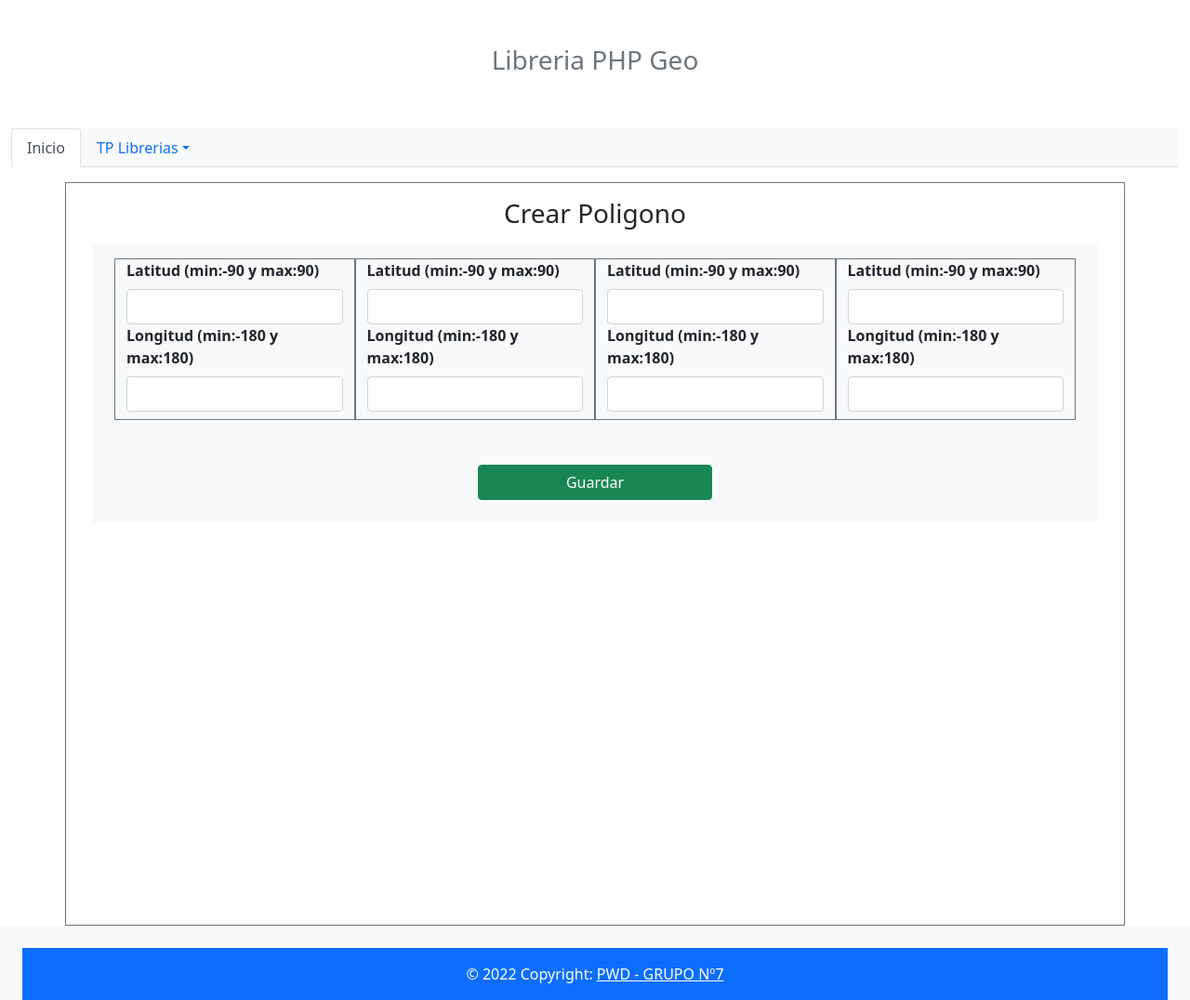
After one commit to VeronicaArceNqn/ProyectoGEO, a PHP site: page /vista/poligono/formPoligono.php in a window 1280 px wide. The commit adds this page. Shown: the whole page at 93% size. Run offline with PHP 8.4, Linux system fonts and the light colour scheme; some libraries are stand-ins or nearby versions.

Commit message:
Agregando vistas, pendiente de modificación de direccionamientos del menu

```diff
--- a/vista/estructura/header.php
+++ b/vista/estructura/header.php
@@ -4,9 +4,10 @@
   <title>Ejemplo Geolocalización</title>
   <script type="text/javascript" src="https://code.jquery.com/jquery-1.10.1.min.js"></script>
   <script type="text/javascript" src="https://maps.google.com/maps/api/js?sensor=true"></script>
-  <link rel="stylesheet" href="vista/css/bootstrap.css">
-  <link rel="stylesheet" type="text/css" href="vista/css/estilos.css">
-  <script src="vista/js/bootstrap.bundle.js"></script>
+  <link rel="stylesheet" href="<?php echo $dir?>../css/bootstrap.css">
+  <link rel="stylesheet" href="<?php echo $dir?>../css/bootstrap.css">
+  <link rel="stylesheet" type="text/css" href="<?php echo $dir?>../css/estilos.css">
+  <script src="<?php echo $dir?>../js/bootstrap.bundle.js"></script>
   <!--<script type="text/javascript" src="vista/js/mostrarMapa.js"></script>-->
 
 </head>
@@ -18,25 +19,28 @@
     <div class="pt-5">
       <ul class="nav nav-tabs navbar-light bg-light">
           <li class="nav-item">
-            <a class="nav-link active" aria-current="page" href="../../index.php">Inicio</a>
+            <a class="nav-link active" aria-current="page" href="../home/index.php">Inicio</a>
           </li>
           <li class="nav-item dropdown">
             <a class="nav-link dropdown-toggle" data-bs-toggle="dropdown" href="#" role="button" aria-expanded="false">TP Librerias</a>
             <ul class="dropdown-menu">
               <li>
-                <a class="dropdown-item" href="ingCoord.php">Cambiar formato</a>
+                <a class="dropdown-item" href="<?php echo $dir?>ingCoord.php">Cambiar formato</a>
               </li>
               <li>
-                <a class="dropdown-item" href="cuaCoord.php">Mostrar 4 coordenadas</a>
+                <a class="dropdown-item" href="<?php echo $dir?>cuaCoord.php">Mostrar 4 coordenadas</a>
               </li>
               <li>
-                <a class="dropdown-item" href="longitudLinea.php">Longitud de linea</a>
+                <a class="dropdown-item" href="<?php echo $dir?>longitudLinea.php">Longitud de linea</a>
               </li>
               <li>
-                <a class="dropdown-item" href="perimetro.php">Perimetro</a>
+                <a class="dropdown-item" href="<?php echo $dir?>perimetro.php">Perimetro</a>
               </li>
               <li>
-                <a class="dropdown-item" href="crearPolilinea.php">Crear polilinea</a>
+                <a class="dropdown-item" href="<?php echo $dir?>crearPolilinea.php">Crear polilinea</a>
+              </li>
+              <li>
+                <a class="dropdown-item" href="../poligono/formPoligono.php">Crear poligono</a>
               </li>
             </ul>
           </li>
--- /dev/null
+++ b/vista/poligono/formPoligono.php
@@ -0,0 +1,157 @@
+<?php
+$dir="";
+$nav="";
+include_once '../estructura/header.php';
+?>
+
+<div class="container border border-secondary principal mt-3 pt-3">
+    <h3 class="text-center">Crear Poligono</h3>
+    <form method="post" class="row m-3 p-4 pt-3 bg-light fw-bold needs-validation" action="accion/accionPoligono.php" novalidate>
+
+        <div class="col-md-3 border border-secondary pb-2">
+
+            <label for="latitud1" class="form-label">Latitud (min:-90 y max:90)</label>
+            <input type="number" class="form-control" id="latitud1" name="latitud1" min="-90" max="90" required>
+            <div class="invalid-feedback">
+                Ingrese valor min:-90 y max:90
+            </div>
+            <div class="valid-feedback">
+                Correcto!
+            </div>
+
+            <label for="longitud1" class="form-label">Longitud (min:-180 y max:180)</label>
+            <input type="number" class="form-control" id="longitud1" name="longitud1" min="-180" max="180" required>
+            <div class="invalid-feedback">
+                Ingrese valor min:-180 y max:180
+            </div>
+            <div class="valid-feedback">
+                Correcto!
+            </div>
+        </div>
+
+        <div class="col-md-3  border border-secondary">
+
+            <label for="latitud2" class="form-label">Latitud (min:-90 y max:90)</label>
+            <input type="number" class="form-control" id="latitud2" name="latitud2" min="-90" max="90" required>
+            <div class="invalid-feedback">
+                Ingrese valor min:-90 y max:90
+            </div>
+            <div class="valid-feedback">
+                Correcto!
+            </div>
+
+            <label for="longitud2" class="form-label">Longitud (min:-180 y max:180)</label>
+            <input type="number" class="form-control" id="longitud2" name="longitud2" min="-180" max="180" required>
+            <div class="invalid-feedback">
+                Ingrese valor min:-180 y max:180
+            </div>
+            <div class="valid-feedback">
+                Correcto!
+            </div>
+        </div>
+        <div class="col-md-3 border border-secondary pb-2">
+
+<label for="latitud3" class="form-label">Latitud (min:-90 y max:90)</label>
+<input type="number" class="form-control" id="latitud3" name="latitud3" min="-90" max="90" required>
+<div class="invalid-feedback">
+    Ingrese valor min:-90 y max:90
+</div>
+<div class="valid-feedback">
+    Correcto!
+</div>
+
+<label for="longitud3" class="form-label">Longitud (min:-180 y max:180)</label>
+<input type="number" class="form-control" id="longitud3" name="longitud3" min="-180" max="180" required>
+<div class="invalid-feedback">
+    Ingrese valor min:-180 y max:180
+</div>
+<div class="valid-feedback">
+    Correcto!
+</div>
+</div>
+<div class="col-md-3 border border-secondary pb-2">
+
+<label for="latitud4" class="form-label">Latitud (min:-90 y max:90)</label>
+<input type="number" class="form-control" id="latitud4" name="latitud4" min="-90" max="90" required>
+<div class="invalid-feedback">
+    Ingrese valor min:-90 y max:90
+</div>
+<div class="valid-feedback">
+    Correcto!
+</div>
+
+<label for="longitud4" class="form-label">Longitud (min:-180 y max:180)</label>
+<input type="number" class="form-control" id="longitud4" name="longitud4" min="-180" max="180" required>
+<div class="invalid-feedback">
+    Ingrese valor min:-180 y max:180
+</div>
+<div class="valid-feedback">
+    Correcto!
+</div>
+</div>
+
+        <input id="accion" name="accion" value="nuevo" type="hidden">
+        <div class="col-12 pt-5">
+            <button class="btn btn-success d-grid gap-2 col-3 mx-auto" type="submit">Guardar</button>
+        </div>
+    </form>
+
+</div>
+</div>
+
+
+
+
+
+
+<?php
+/*
+    $arreAsoc[0]["latitud"]=38;
+    $arreAsoc[0]["longitud"]=48;
+    $arreAsoc[1]["latitud"]=58;
+    $arreAsoc[1]["longitud"]=-68;
+    $arreAsoc[2]["latitud"]=78;
+    $arreAsoc[2]["longitud"]=-168;
+
+
+    $arreAsoc2[0]["latitud"]=91;
+    $arreAsoc2[0]["longitud"]=48;
+    $arreAsoc2[1]["latitud"]=58;
+    $arreAsoc2[1]["longitud"]=-68;
+    function validarCoordenada($arreCoordenada)
+    {
+        $res=true;
+        $i=0;
+        $tamanioArre=count($arreCoordenada);
+      while($i<$tamanioArre&&$res)
+       {
+          $lat=$arreCoordenada[$i]["latitud"];
+          $lon=$arreCoordenada[$i]["longitud"];
+
+          if(($lat>=-90&&$lat<=90)&&($lon>=-180&&$lon<=180))
+          {
+            $res=true;
+          }
+          else{
+            $res=false;
+          }
+          $i++;
+       }
+       return $res;
+    }
+    print_r($arreAsoc);
+    if(validarCoordenada($arreAsoc))
+    echo "</br>Las coordenadas son validas<br>";
+    else
+     echo "</br>Error, las coordenadas no son validas<br>";
+
+    print_r($arreAsoc2);
+    if(validarCoordenada($arreAsoc2))
+    echo "</br>Las coordenadas son validas<br>";
+    else
+     echo "</br>Error, las coordenadas no son validas<br>";
+*/
+?>
+<?php
+include_once '../estructura/footer.php';
+?>
```
Also changed, not shown: control/ctrlCoordenada.php (added, +28 -0 lines), vista/home/index.php (renamed from index.php, +5 -4 lines), vista/poligono/accion/accionPoligono.php (added, +14 -0 lines).
